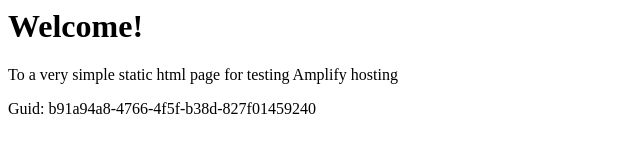
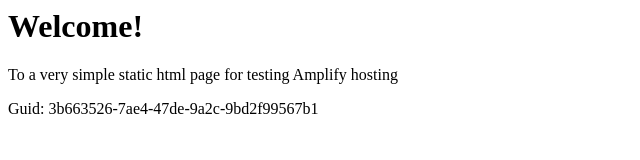
Before and after one commit to aws-aemilia-nrt/Github-PR-Commit-Integration-Test-DoNotTouch-Gith-BKMSSQOA-v1-preprod-ap-northeast-1, a website: page src/index.html in a window 1280 px wide. Shown: the full height of the page, 0-640 px from the left. Drawn offline with Linux system fonts and the light colour scheme.

Commit message:
commit from integ tests

```diff
--- a/src/index.html
+++ b/src/index.html
@@ -12,6 +12,6 @@
 <body>
     <h1>Welcome!</h1>
     <p>To a very simple static html page for testing Amplify hosting</p>
-    <p>Guid: b91a94a8-4766-4f5f-b38d-827f01459240</p></body>
+    <p>Guid: 3b663526-7ae4-47de-9a2c-9bd2f99567b1</p></body>
 
 </html>
```
